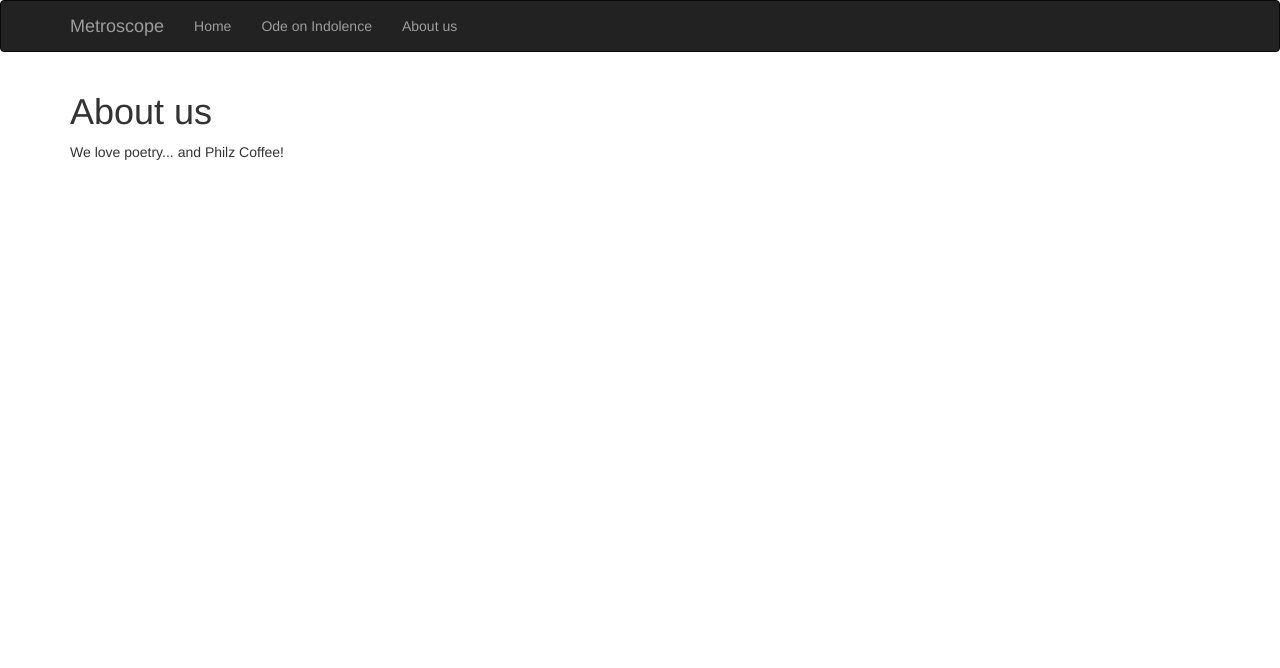
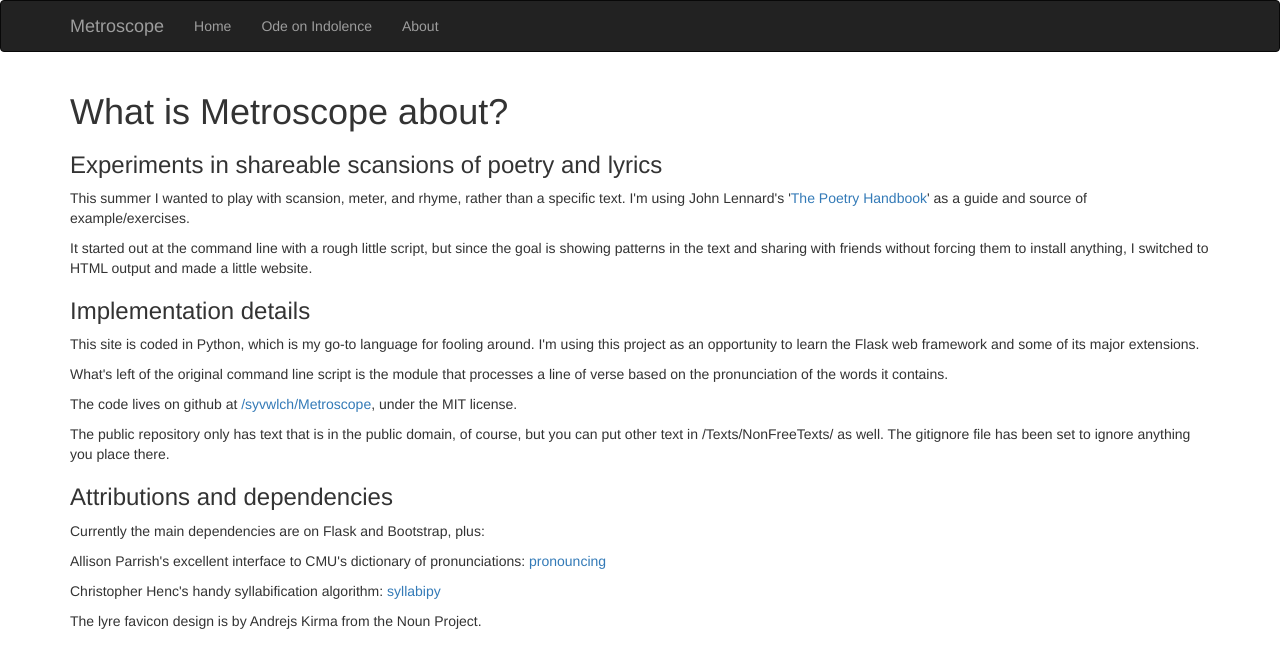
Before and after one commit to syvwlch/Metroscope, a Flask app: page /about in a window 1280 px wide. Shown: the top 668 px of the page. Run offline with Flask 2, Linux system fonts and the light colour scheme; some libraries are stand-ins or nearby versions.

Commit message:
Cleaned up the readme and the about page.

```diff
--- a/templates/about.html
+++ b/templates/about.html
@@ -1,10 +1,29 @@
 {% extends "base.html" %}
 
 {% block title %}
-    About us - Metroscope
+    About Metroscope
 {% endblock title %}
 
 {% block page_content %}
-    <h1>About us</h1>
-    <p>We love poetry... and Philz Coffee!</p>
+    <h1>What is Metroscope about?</h1>
+        <h3>Experiments in shareable scansions of poetry and lyrics</h3>
+            <p>This summer I wanted to play with scansion, meter, and rhyme, rather than a specific text. I'm using John Lennard's '<a href="https://books.google.com/books/about/The_Poetry_Handbook.html?id=0eRtOqjNMxEC" target="_blank">The Poetry Handbook</a>' as a guide and source of example/exercises.</p>
+            <p>It started out at the command line with a rough little script, but since the goal is showing patterns in the text and sharing with friends without forcing them to install anything, I switched to HTML output and made a little website.<p>
+        <h3>Implementation details</h3>
+            <p>This site is coded in Python, which is my go-to language for fooling around. I'm using this project as an opportunity to learn the Flask web framework and some of its major extensions.</p>
+            <p>What's left of the original command line script is the module that processes a line of verse based on the pronunciation of the words it contains.</p>
+            <p>The code lives on github at <a href="https://github.com/syvwlch/Metroscope" target="_blank">/syvwlch/Metroscope</a>, under the MIT license.
+            <p>The public repository only has text that is in the public domain, of course, but you can put other text in /Texts/NonFreeTexts/ as well. The gitignore file has been set to ignore anything you place there.</p>
+        <h3>Attributions and dependencies</h3>
+            <p>Currently the main dependencies are on Flask and Bootstrap, plus:</p>
+            <p>Allison Parrish's excellent interface to CMU's dictionary of pronunciations: <a href="https://github.com/aparrish/pronouncingpy" target="_blank">pronouncing</a></p>
+            <p>Christopher Henc's handy syllabification algorithm: <a href="https://github.com/henchc/syllabipy" target="_blank">syllabipy</a></p>
+            <p>The lyre favicon design is by Andrejs Kirma from the Noun Project.</p>
+    <!--
+    This about page was first created on June 1st 2019 in the Philz coffee in the Mission district while my buddy Allen Tsai was buying us a couple cups of coffee.
+    He told me references to Philz were a running joke in some coding circles, and I couldn't resist coding, testing, and committing a new feature from there while he stood in line.
+    I finished adding this about page just as he paid for the coffee.
+    I've since updated the content of the page, but this html comment immortalizes that moment.
+    Thanks Allen!
+    -->
 {% endblock page_content %}
--- a/templates/base.html
+++ b/templates/base.html
@@ -27,7 +27,7 @@
             <ul class="nav navbar-nav">
                 <li><a href="{{ url_for('home') }}">Home</a></li>
                 <li><a href="{{ url_for('poem') }}">Ode on Indolence</a></li>
-                <li><a href="{{ url_for('about') }}">About us</a></li>
+                <li><a href="{{ url_for('about') }}">About</a></li>
             </ul>
         </div>
     </div>
```
Also changed, not shown: README.md.
